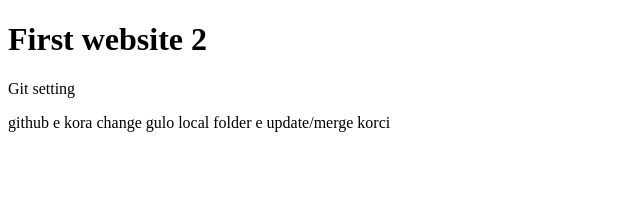
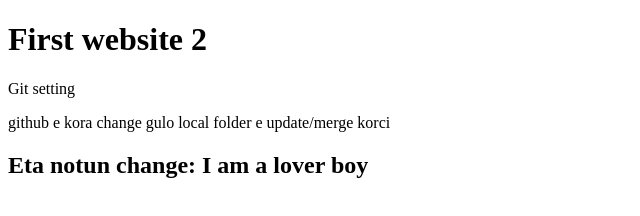
Before and after one commit to wasimapHero/first-website-2, a plain HTML site: page index.html in a window 1280 px wide. Shown: the whole page, without its empty margins (0-640 px from the left). Drawn offline with Linux system fonts and the light colour scheme.

Commit message:
2nd commit

```diff
--- a/index.html
+++ b/index.html
@@ -10,5 +10,6 @@
     <h1>First website 2</h1>
     <p>Git setting</p>
     <p> github e kora change gulo local folder e update/merge korci</p>
+    <h2>Eta notun change: I am a lover boy</h2>
 </body>
 </html>
```
Also changed, not shown: 1 other file.
